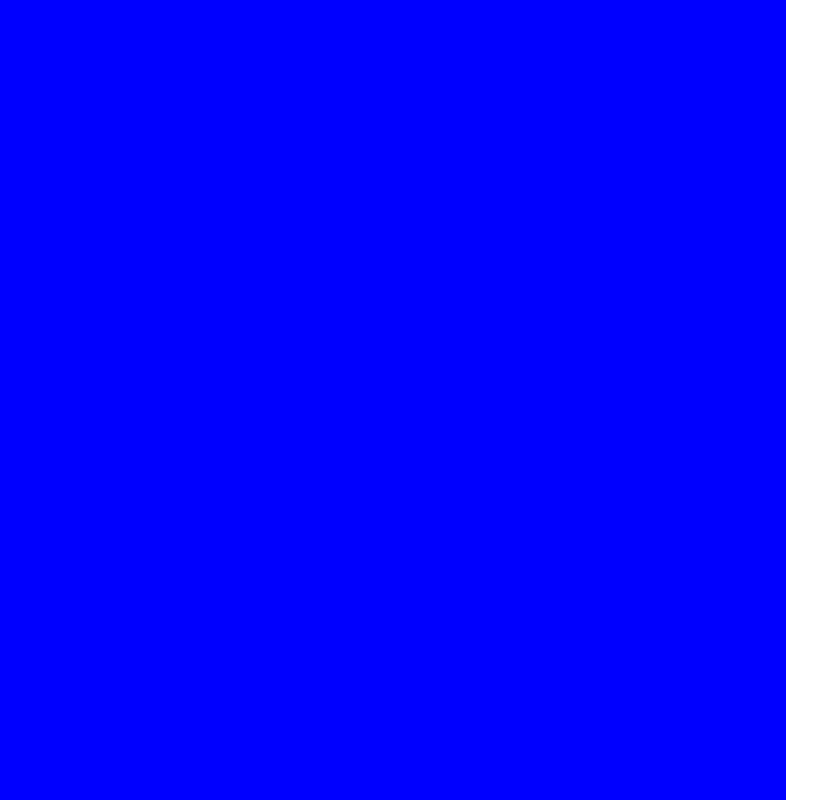
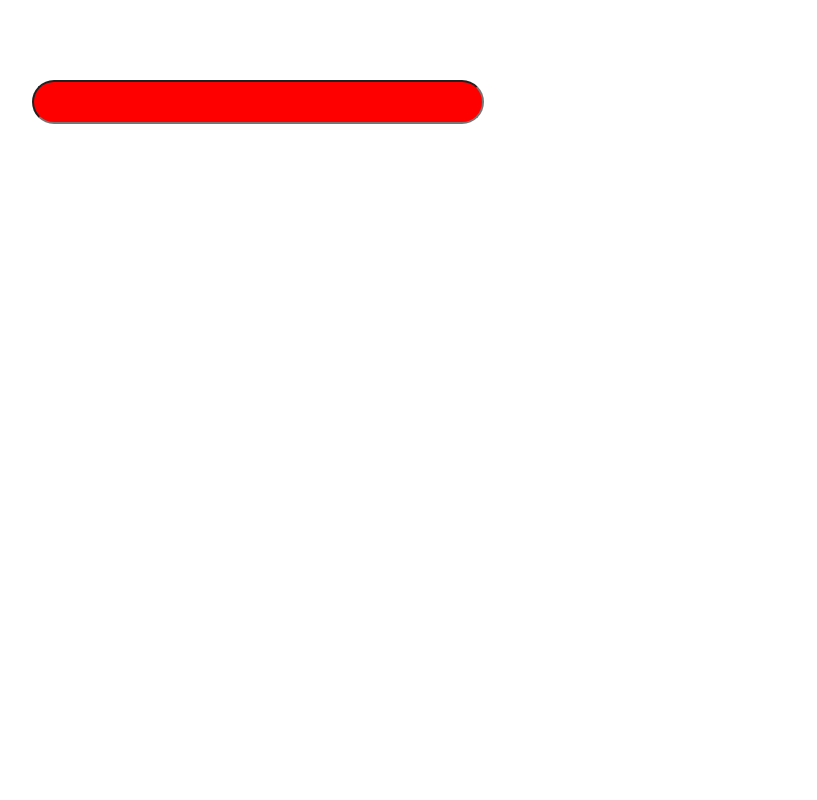
Before and after one commit to filipef9/igti-react-wather, a React (Create React App) app: page / in a window 1280 px wide. Shown: the whole page, without its empty margins (14-831 px from the left). Built offline with nearby package versions, Linux system fonts and the light colour scheme.

Commit message:
Criação do component SearchBar e SearchInput.

```diff
--- /dev/null
+++ b/src/atoms/InputSearch.component.tsx
@@ -0,0 +1,36 @@
+import styled from 'styled-components';
+
+const SearchBar = styled.div`
+  display: flex;
+  justify-content: center;
+  align-items: center;
+  width: 30rem;
+  margin: auto 2rem;
+`;
+
+interface SearchInputProps {
+  hasError: boolean;
+}
+
+const SearchInput = styled.input<SearchInputProps>`
+  width: 80%;
+  border-radius: 100px;
+  height: 1rem;
+  background-color: ${ ({hasError}) => `${hasError ? '#f00' : '#999'}`};
+  padding: 0.75rem 2rem;
+  outline: none;
+  transition: 0.2s;
+  &:focus {
+    width: 100%;
+  }
+`;
+
+const InputSearch = () => {
+  return (
+    <SearchBar>
+      <SearchInput hasError />
+    </SearchBar>
+  );
+};
+
+export default InputSearch;
--- a/src/molecules/CitySearch.component.tsx
+++ b/src/molecules/CitySearch.component.tsx
@@ -1,13 +1,21 @@
 import styled from 'styled-components';
+import InputSearch from '../atoms/InputSearch.component';
 
 const Container = styled.div`
-  height: 50rem;
-  width: 50rem;
-  background-color: #00f;
+  display: flex;
+  flex-direction: column;
+  justify-content: space-around;
+  flex-basis: 40%;
+  margin: auto 0;
+  padding-top: 5rem;
 `;
 
 const CitySearch = () => {
-  return <Container />;
+  return (
+    <Container>
+      <InputSearch />
+    </Container>
+  );
 };
 
 export default CitySearch;
```
